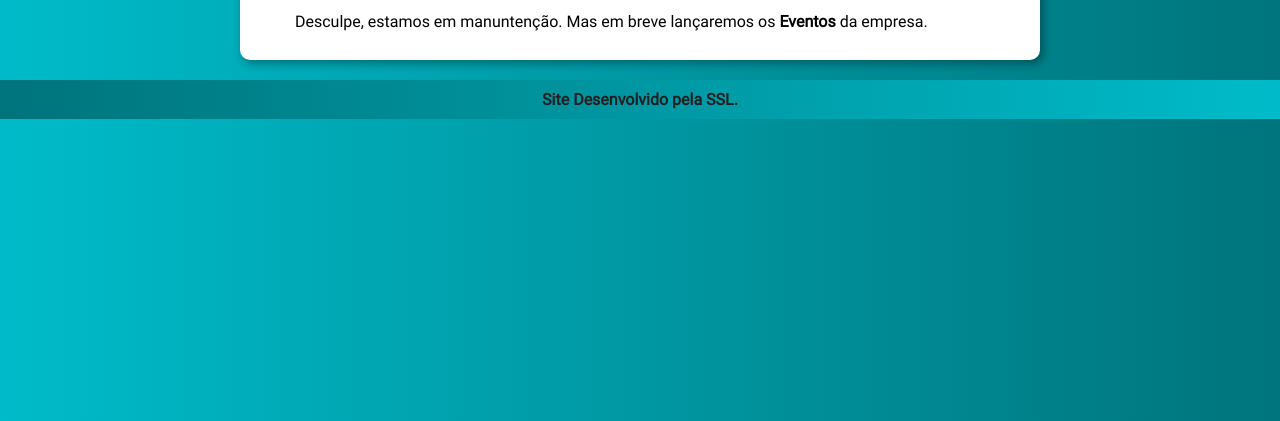
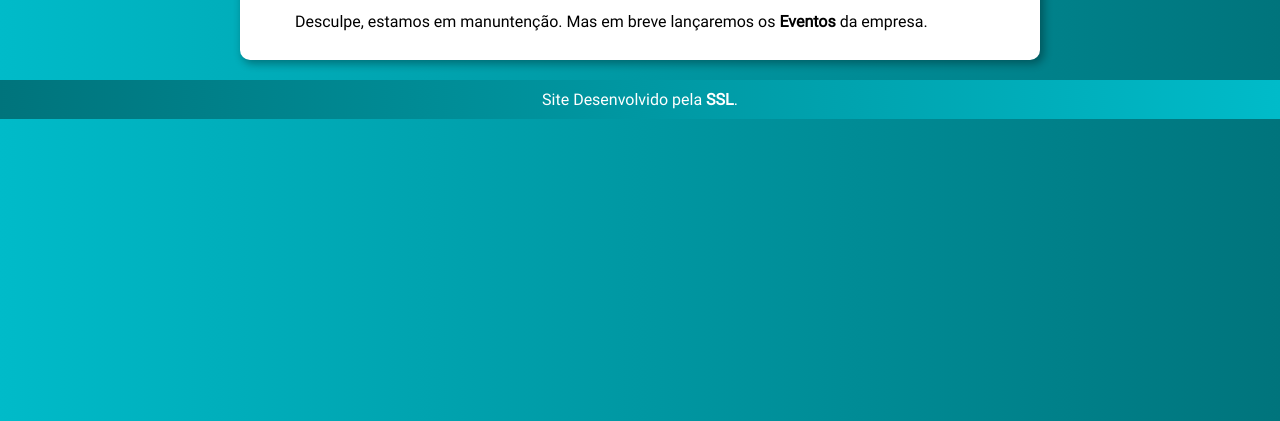
Before and after one commit to felisminochico/ssl2, a plain HTML site: page eventos.html in a window 1280 px wide. Shown: the part 379-800 px from the top of the page. Drawn offline with Linux system fonts and the light colour scheme.

Commit message:
mudei o estilo

```diff
--- a/estilos/style.css
+++ b/estilos/style.css
@@ -169,9 +169,8 @@ main > article > p > span > a::after{
 
 footer{
     background-image: linear-gradient(to right, var(--cor1), var(--cor2));
-    color: var(--cor5);
+    color: white;
     font-family: var(--fonte-padrao);
     padding: 10px;
     text-align: center;
-    font-weight: bold;
 }
--- a/eventos.html
+++ b/eventos.html
@@ -5,6 +5,7 @@
     <meta name="viewport" content="width=device-width, initial-scale=1.0">
     <title>Eventos da SSL</title>
     <link rel="stylesheet" href="estilos/style.css">
+    <link rel="shortcut icon" href="favicon.png" type="image/png">
 </head>
 <body>
     <header>
```
Also changed, not shown: index.html (+1 -0 lines), noticias.html (+1 -0 lines), favicon.png (added).
